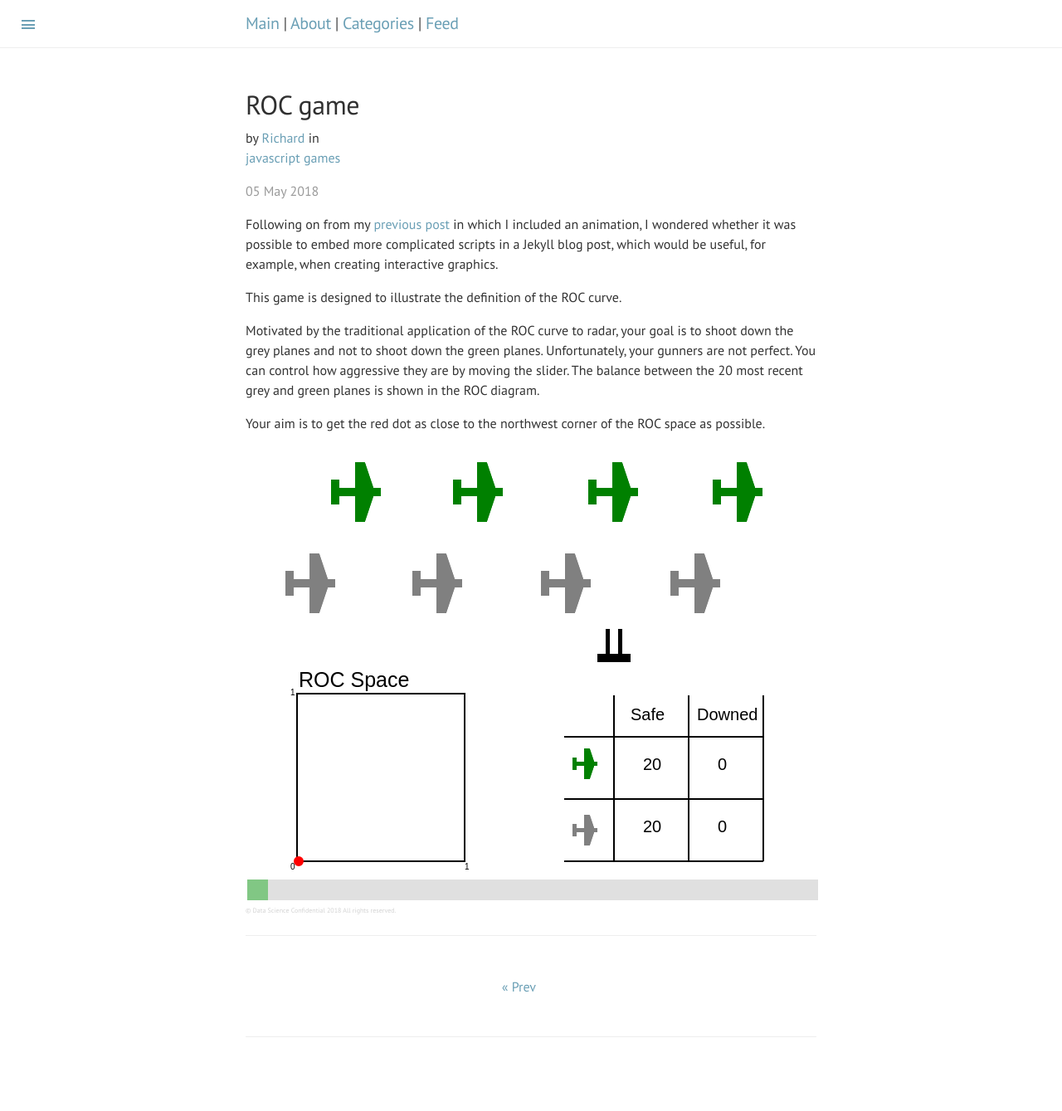
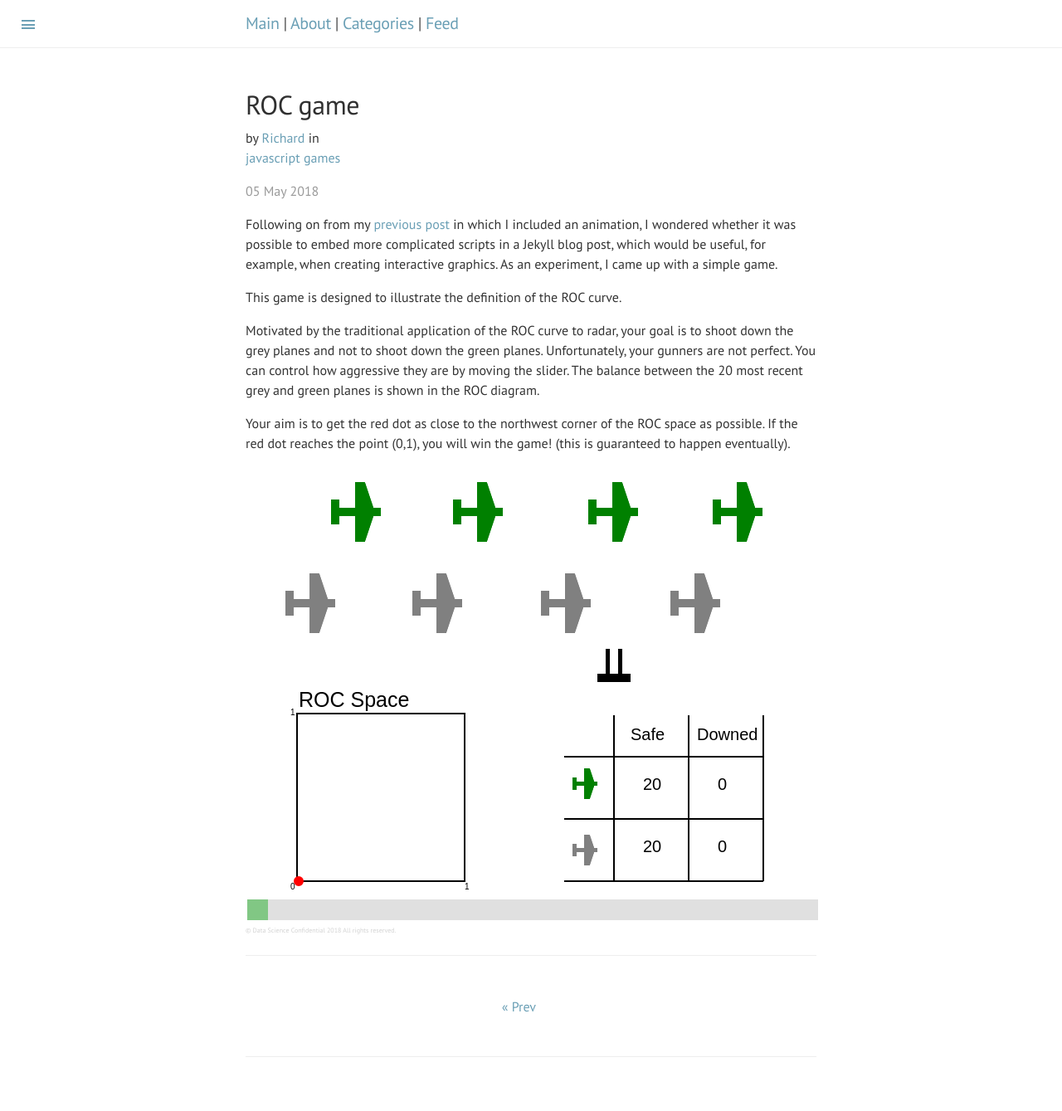
Before and after one commit to datascienceconfidential/datascienceconfidential.github.io, a Jekyll site: the page built from _posts/2018-05-05-roc-game.md, in a window 1280 px wide. Shown: the whole page at 83% size. Built offline with Jekyll 4.4.1, drawn with Linux system fonts in a browser that asks for light colours; comment, search, counter and statistics services are not loaded; before the commit the page ends 1315 px from its top, so only the background shows below that.

Commit message:
Updated a few words

```diff
--- a/_posts/2018-05-05-roc-game.md
+++ b/_posts/2018-05-05-roc-game.md
@@ -11,16 +11,13 @@
 
 <link rel="stylesheet" href="/blog/css/2018-05/slider.css">
 
-Following on from my [previous post](https://datascienceconfidential.github.io/predictive-models/javascript/2018/04/18/ROC-and-CAP.html)
-in which I included an animation, I wondered whether it was possible to embed more complicated scripts in a Jekyll blog post, which
-would be useful, for example, when creating interactive graphics.
+Following on from my [previous post](https://datascienceconfidential.github.io/predictive-models/javascript/2018/04/18/ROC-and-CAP.html) in which I included an animation, I wondered whether it was possible to embed more complicated scripts in a Jekyll blog post, which would be useful, for example, when creating interactive graphics. As an experiment, I came up with a simple game.
 
 This game is designed to illustrate the definition of the ROC curve.
 
-Motivated by the traditional application of the ROC curve to radar, your goal is to shoot down the grey planes and not to shoot down the
-green planes. Unfortunately, your gunners are not perfect. You can control how aggressive they are by moving the slider. The balance between the 20 most recent grey and green planes is shown in the ROC diagram.
+Motivated by the traditional application of the ROC curve to radar, your goal is to shoot down the grey planes and not to shoot down the  green planes. Unfortunately, your gunners are not perfect. You can control how aggressive they are by moving the slider. The balance between the 20 most recent grey and green planes is shown in the ROC diagram.
 
-Your aim is to get the red dot as close to the northwest corner of the ROC space as possible.
+Your aim is to get the red dot as close to the northwest corner of the ROC space as possible. If the red dot reaches the point (0,1), you will win the game! (this is guaranteed to happen eventually).
 
 <canvas id="canvas" width="600" height="520" style="display: block; margin: 0 auto;"></canvas>
 
```
